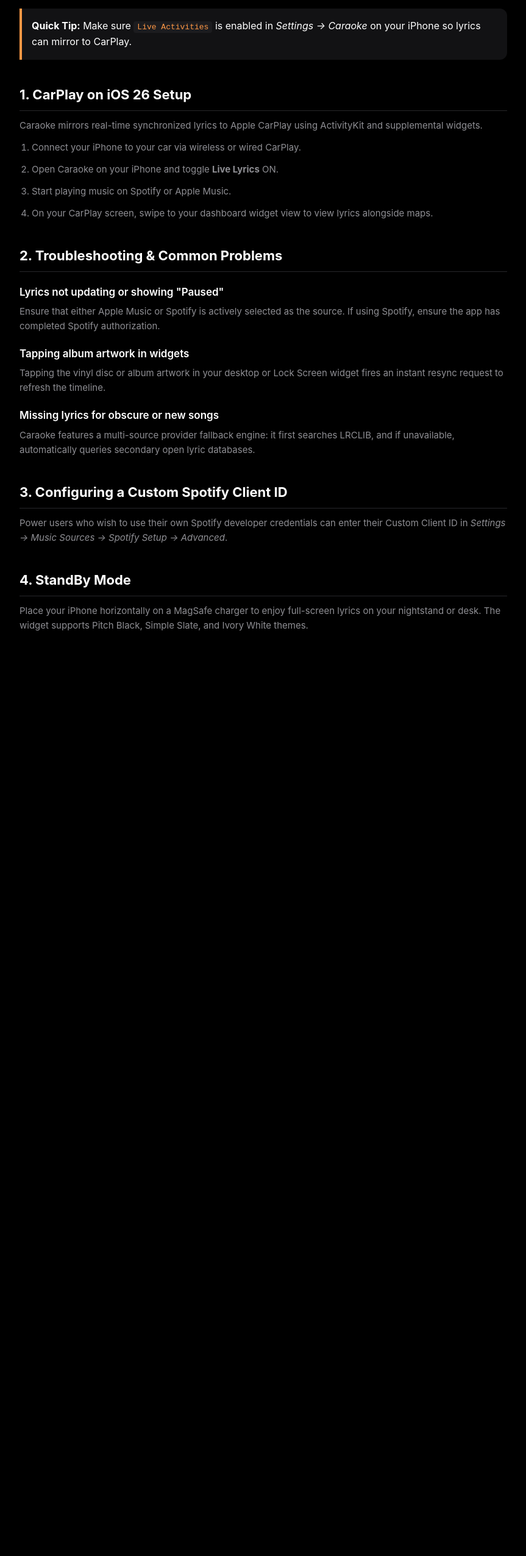
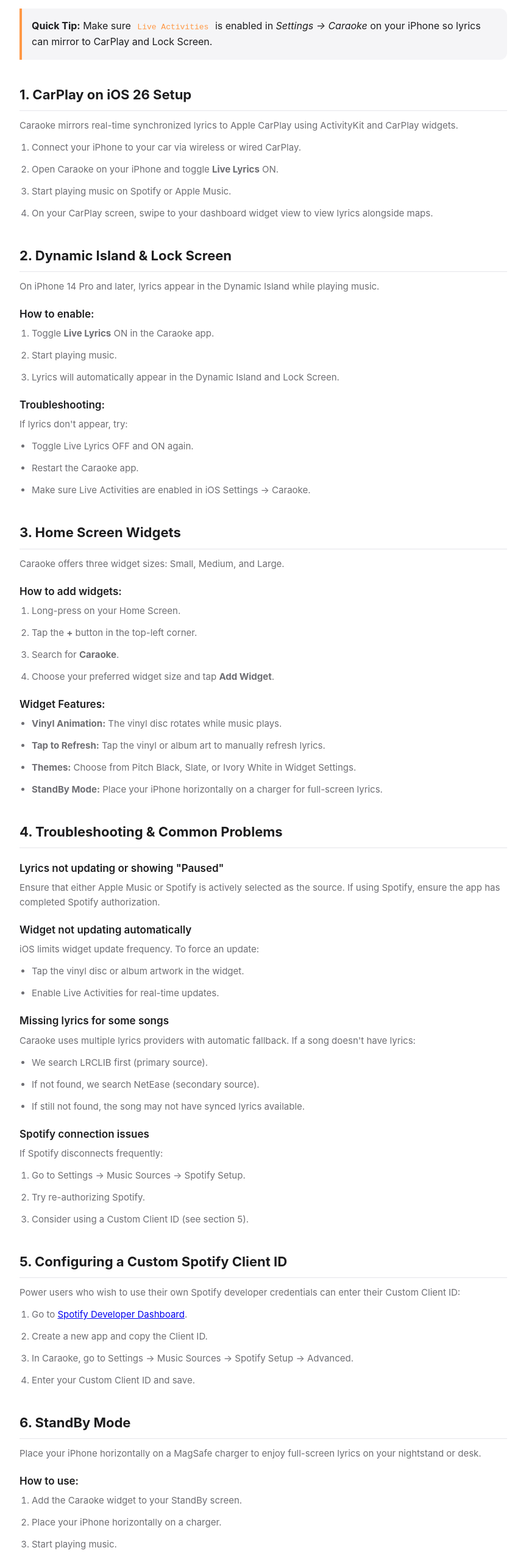
Before and after one commit to kaesarianahmadi/caraoke, a plain HTML site: page docs.html in a window 1280 px wide. Shown: the part 190-2742 px from the top of the page at 61% size, without its empty margins (208-1071 px from the left). Before the commit the page ends 1308 px from the top, so only its background shows below. Drawn offline with Linux system fonts and the light colour scheme.

Commit message:
Build 37: White landing page, vinyl widget, App Store button
- Landing page: White background, App Store download button, improved readability
- Docs page: White background, comprehensive sections (CarPlay, Dynamic Island, Widgets, Troubleshooting, Premium)
- Vinyl widget: Rotating vinyl animation, tap-to-refresh, transport controls, album art gradient background
- Widget: Medium size uses vinyl design (IMG_5103/5105), small/large use standard tile
- Transport intents: Added PreviousTrackIntent, PlayPauseIntent, NextTrackIntent for widget controls
- Version bump to 37

Fixes from user feedback:
- Landing page now white (was black)
- Added Download on App Store button
- Vinyl widget with rotation animation
- Tap vinyl to refresh lyrics
- Widget transport controls (prev/play/next)

```diff
--- a/docs.html
+++ b/docs.html
@@ -6,11 +6,11 @@
   <title>Caraoke Documentation & FAQ</title>
   <style>
     :root {
-      --bg: #000000;
-      --card: #121214;
-      --border: #27272A;
-      --fg: #FFFFFF;
-      --muted: #8E8E93;
+      --bg: #FFFFFF;
+      --card: #F5F5F7;
+      --border: #E5E5EA;
+      --fg: #1D1D1F;
+      --muted: #6E6E73;
       --accent: #FF9845;
     }
     * { box-sizing: border-box; margin: 0; padding: 0; }
@@ -36,12 +36,12 @@
       max-width: 800px;
       margin: 40px auto 80px;
     }
-    h1 { font-size: 32px; font-weight: 800; margin-bottom: 24px; letter-spacing: -0.5px; }
+    h1 { font-size: 32px; font-weight: 800; margin-bottom: 24px; letter-spacing: -0.5px; color: var(--fg); }
     h2 { font-size: 22px; font-weight: 700; margin-top: 40px; margin-bottom: 12px; border-bottom: 1px solid var(--border); padding-bottom: 8px; color: var(--fg); }
-    h3 { font-size: 17px; font-weight: 600; margin-top: 20px; margin-bottom: 6px; }
+    h3 { font-size: 17px; font-weight: 600; margin-top: 20px; margin-bottom: 6px; color: var(--fg); }
     p, li { color: var(--muted); font-size: 15px; margin-bottom: 12px; }
     ul, ol { padding-left: 20px; margin-bottom: 16px; }
-    code { background: #1C1C1F; padding: 2px 6px; border-radius: 4px; font-size: 13px; color: var(--accent); }
+    code { background: var(--card); padding: 2px 6px; border-radius: 4px; font-size: 13px; color: var(--accent); }
     .callout {
       background: var(--card);
       border-left: 4px solid var(--accent);
@@ -50,6 +50,7 @@
       margin: 20px 0;
     }
     .callout strong { color: var(--fg); }
+    img { max-width: 100%; border-radius: 12px; margin: 16px 0; }
   </style>
 </head>
 <body>
@@ -62,11 +63,11 @@
     <h1>Documentation & User Guide</h1>
 
     <div class="callout">
-      <strong>Quick Tip:</strong> Make sure <code>Live Activities</code> is enabled in <em>Settings &rarr; Caraoke</em> on your iPhone so lyrics can mirror to CarPlay.
+      <strong>Quick Tip:</strong> Make sure <code>Live Activities</code> is enabled in <em>Settings &rarr; Caraoke</em> on your iPhone so lyrics can mirror to CarPlay and Lock Screen.
     </div>
 
     <h2 id="carplay">1. CarPlay on iOS 26 Setup</h2>
-    <p>Caraoke mirrors real-time synchronized lyrics to Apple CarPlay using ActivityKit and supplemental widgets.</p>
+    <p>Caraoke mirrors real-time synchronized lyrics to Apple CarPlay using ActivityKit and CarPlay widgets.</p>
     <ol>
       <li>Connect your iPhone to your car via wireless or wired CarPlay.</li>
       <li>Open Caraoke on your iPhone and toggle <strong>Live Lyrics</strong> ON.</li>
@@ -74,21 +75,108 @@
       <li>On your CarPlay screen, swipe to your dashboard widget view to view lyrics alongside maps.</li>
     </ol>
 
-    <h2 id="common-problems">2. Troubleshooting & Common Problems</h2>
+    <h2 id="dynamic-island">2. Dynamic Island & Lock Screen</h2>
+    <p>On iPhone 14 Pro and later, lyrics appear in the Dynamic Island while playing music.</p>
+    <h3>How to enable:</h3>
+    <ol>
+      <li>Toggle <strong>Live Lyrics</strong> ON in the Caraoke app.</li>
+      <li>Start playing music.</li>
+      <li>Lyrics will automatically appear in the Dynamic Island and Lock Screen.</li>
+    </ol>
+    <h3>Troubleshooting:</h3>
+    <p>If lyrics don't appear, try:</p>
+    <ul>
+      <li>Toggle Live Lyrics OFF and ON again.</li>
+      <li>Restart the Caraoke app.</li>
+      <li>Make sure Live Activities are enabled in iOS Settings &rarr; Caraoke.</li>
+    </ul>
+
+    <h2 id="widgets">3. Home Screen Widgets</h2>
+    <p>Caraoke offers three widget sizes: Small, Medium, and Large.</p>
+    <h3>How to add widgets:</h3>
+    <ol>
+      <li>Long-press on your Home Screen.</li>
+      <li>Tap the <strong>+</strong> button in the top-left corner.</li>
+      <li>Search for <strong>Caraoke</strong>.</li>
+      <li>Choose your preferred widget size and tap <strong>Add Widget</strong>.</li>
+    </ol>
+    <h3>Widget Features:</h3>
+    <ul>
+      <li><strong>Vinyl Animation:</strong> The vinyl disc rotates while music plays.</li>
+      <li><strong>Tap to Refresh:</strong> Tap the vinyl or album art to manually refresh lyrics.</li>
+      <li><strong>Themes:</strong> Choose from Pitch Black, Slate, or Ivory White in Widget Settings.</li>
+      <li><strong>StandBy Mode:</strong> Place your iPhone horizontally on a charger for full-screen lyrics.</li>
+    </ul>
+
+    <h2 id="common-problems">4. Troubleshooting & Common Problems</h2>
     <h3>Lyrics not updating or showing "Paused"</h3>
     <p>Ensure that either Apple Music or Spotify is actively selected as the source. If using Spotify, ensure the app has completed Spotify authorization.</p>
 
-    <h3>Tapping album artwork in widgets</h3>
-    <p>Tapping the vinyl disc or album artwork in your desktop or Lock Screen widget fires an instant resync request to refresh the timeline.</p>
+    <h3>Widget not updating automatically</h3>
+    <p>iOS limits widget update frequency. To force an update:</p>
+    <ul>
+      <li>Tap the vinyl disc or album artwork in the widget.</li>
+      <li>Enable Live Activities for real-time updates.</li>
+    </ul>
 
-    <h3>Missing lyrics for obscure or new songs</h3>
-    <p>Caraoke features a multi-source provider fallback engine: it first searches LRCLIB, and if unavailable, automatically queries secondary open lyric databases.</p>
+    <h3>Missing lyrics for some songs</h3>
+    <p>Caraoke uses multiple lyrics providers with automatic fallback. If a song doesn't have lyrics:</p>
+    <ul>
+      <li>We search LRCLIB first (primary source).</li>
+      <li>If not found, we search NetEase (secondary source).</li>
+      <li>If still not found, the song may not have synced lyrics available.</li>
+    </ul>
 
-    <h2 id="client-id">3. Configuring a Custom Spotify Client ID</h2>
-    <p>Power users who wish to use their own Spotify developer credentials can enter their Custom Client ID in <em>Settings &rarr; Music Sources &rarr; Spotify Setup &rarr; Advanced</em>.</p>
+    <h3>Spotify connection issues</h3>
+    <p>If Spotify disconnects frequently:</p>
+    <ol>
+      <li>Go to Settings &rarr; Music Sources &rarr; Spotify Setup.</li>
+      <li>Try re-authorizing Spotify.</li>
+      <li>Consider using a Custom Client ID (see section 5).</li>
+    </ol>
 
-    <h2 id="standby">4. StandBy Mode</h2>
-    <p>Place your iPhone horizontally on a MagSafe charger to enjoy full-screen lyrics on your nightstand or desk. The widget supports Pitch Black, Simple Slate, and Ivory White themes.</p>
+    <h2 id="client-id">5. Configuring a Custom Spotify Client ID</h2>
+    <p>Power users who wish to use their own Spotify developer credentials can enter their Custom Client ID:</p>
+    <ol>
+      <li>Go to <a href="https://developer.spotify.com/dashboard">Spotify Developer Dashboard</a>.</li>
+      <li>Create a new app and copy the Client ID.</li>
+      <li>In Caraoke, go to Settings &rarr; Music Sources &rarr; Spotify Setup &rarr; Advanced.</li>
+      <li>Enter your Custom Client ID and save.</li>
+    </ol>
+
+    <h2 id="standby">6. StandBy Mode</h2>
+    <p>Place your iPhone horizontally on a MagSafe charger to enjoy full-screen lyrics on your nightstand or desk.</p>
+    <h3>How to use:</h3>
+    <ol>
+      <li>Add the Caraoke widget to your StandBy screen.</li>
+      <li>Place your iPhone horizontally on a charger.</li>
+      <li>Start playing music.</li>
+      <li>Lyrics will appear full-screen.</li>
+    </ol>
+    <p>The widget supports Pitch Black, Simple Slate, and Ivory White themes. Change themes in Widget Settings.</p>
+
+    <h2 id="premium">7. Premium Membership</h2>
+    <p>Caraoke Premium unlocks:</p>
+    <ul>
+      <li>Lock Screen Live Activities</li>
+      <li>Dynamic Island lyrics</li>
+      <li>Home Screen widgets</li>
+      <li>CarPlay dashboard lyrics</li>
+      <li>All future updates</li>
+    </ul>
+    <h3>Pricing:</h3>
+    <ul>
+      <li><strong>Monthly:</strong> $1.99/month with 3-day free trial</li>
+      <li><strong>Yearly:</strong> $9.99/year (save 58%)</li>
+      <li><strong>Lifetime:</strong> $14.99 one-time (limited-time offer, normally $27)</li>
+    </ul>
+
+    <h2 id="support">8. Support & Feedback</h2>
+    <p>Need help? Have a feature request?</p>
+    <ul>
+      <li>Email: <a href="mailto:support@caraoke.live">support@caraoke.live</a></li>
+      <li>TestFlight Beta: Join via the link in the app</li>
+    </ul>
   </div>
 </body>
 </html>
```
Also changed, not shown: index.html (+76 -24 lines).
